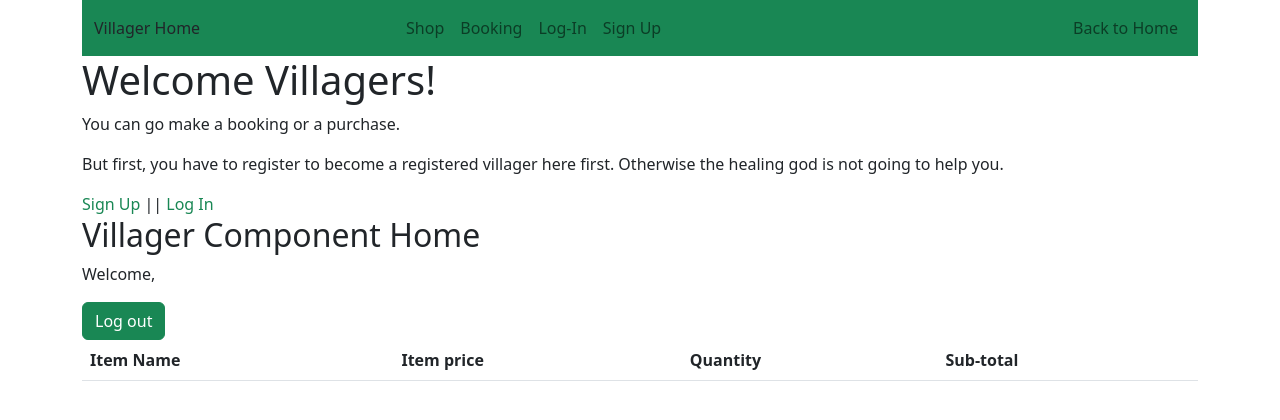
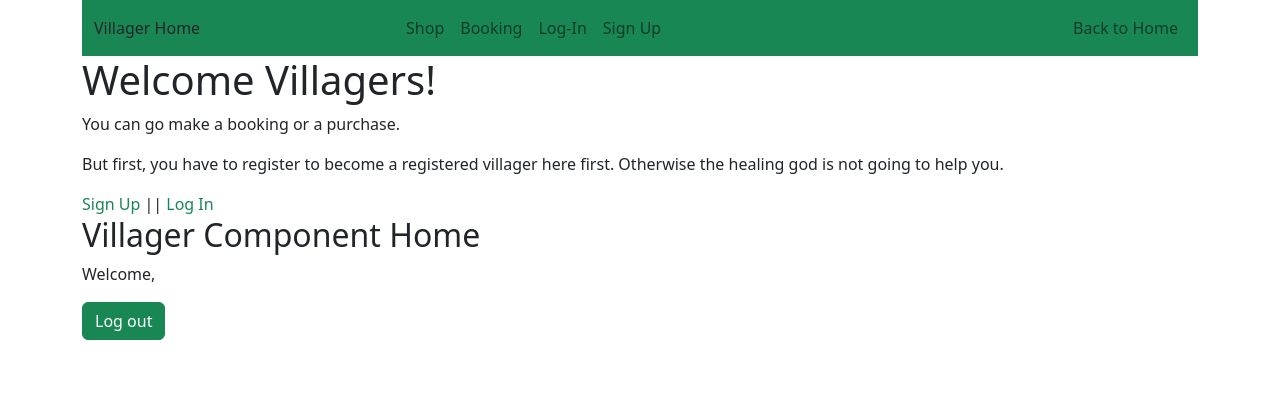
Before and after one commit to michaelcychan/village-doctor, a React (Create React App) app in the folder Frontend/: page /villager in a window 1280 px wide. Shown: the top 420 px of the page. Built offline with nearby package versions, Linux system fonts and the light colour scheme.

Commit message:
able to show total cost, need to fix double entries in shopping canoe

```diff
--- a/Frontend/src/components/villagers/shop.component.js
+++ b/Frontend/src/components/villagers/shop.component.js
@@ -19,6 +19,20 @@ const Shop = (props) => {
     fetchAllItems();
   }, [])
 
+  useEffect(() => {
+    if (shoppingCanoe.length > 0) {
+      console.log('inside if clause')
+      console.log(shoppingCanoe)
+      const updateTotalCost = () => {
+        const newCost = shoppingCanoe.reduce((acc, item) => {
+          return acc + item.unitPrice * item.quantity
+        }, 0)
+        setTotalCost(newCost)
+      }
+      updateTotalCost()
+    }
+  }, [shoppingCanoe])
+
   // reference: https://bobbyhadz.com/blog/react-update-object-in-array
   const handleQuantityChange = (e) => {
     const newItemArray = itemArray.map(item => {
@@ -32,15 +46,16 @@ const Shop = (props) => {
 
   const addToCanoe = (e, productName, itemPrice, quantity) => {
     e.preventDefault();
-    if (quantity != 0) {
     const item = {
       "itemName": productName,
       "unitPrice": itemPrice,
       "quantity": quantity
     }
     setShoppingCanoe(existingArray => [...existingArray, item])
-      setTotalCost(totalCost + item.quantity * item.unitPrice)
   }
+
+  const checkOut = () => {
+    console.log(shoppingCanoe)
   }
 
   return(
@@ -86,6 +101,7 @@ const Shop = (props) => {
           </tbody>
           </table>
           <h2>Total cost: {totalCost} </h2>
+          <button onClick={checkOut}>Proceed to Checkout</button>
         </div>
     </div>
   )
--- a/Frontend/src/components/villagers/villagers.component.js
+++ b/Frontend/src/components/villagers/villagers.component.js
@@ -14,28 +14,6 @@ const VillagerPage = (props) => {
           {(props.villager) && <p>Welcome, {props.villager.name}</p>}
         </div>
         <button onClick={props.logout} className="btn btn-success" >Log out</button>
-        <div>
-          <table className='table'>
-            <thead>
-              <tr>
-                <th scope='col'>Item Name</th>
-                <th scope='col'>Item price</th>
-                <th scope='col'>Quantity</th>
-                <th scope='col'>Sub-total</th>
-              </tr>
-            </thead>
-            <tbody>
-              {shoppingCanoe.map(item =>
-                <tr scope='row' key={item.productName}>
-                <td>{item.productName}</td>
-                <td>{item.price}</td>
-                <td>{item.quantity}</td>
-                <td>{item.quantity * item.price}</td>
-                </tr>
-              )}
-            </tbody>
-          </table>
-        </div>
     </>
   )
 }
```
Lines whose indentation alone changed are shown as unchanged.
